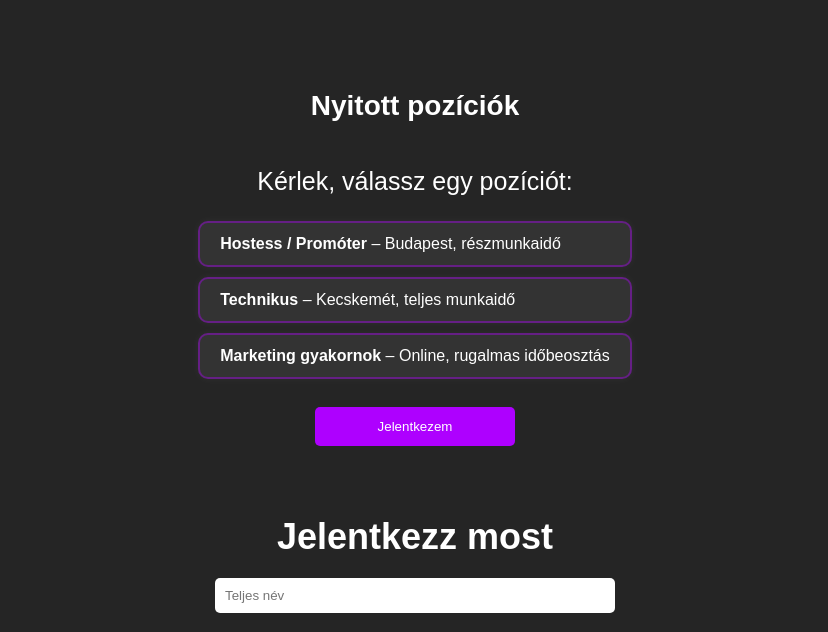
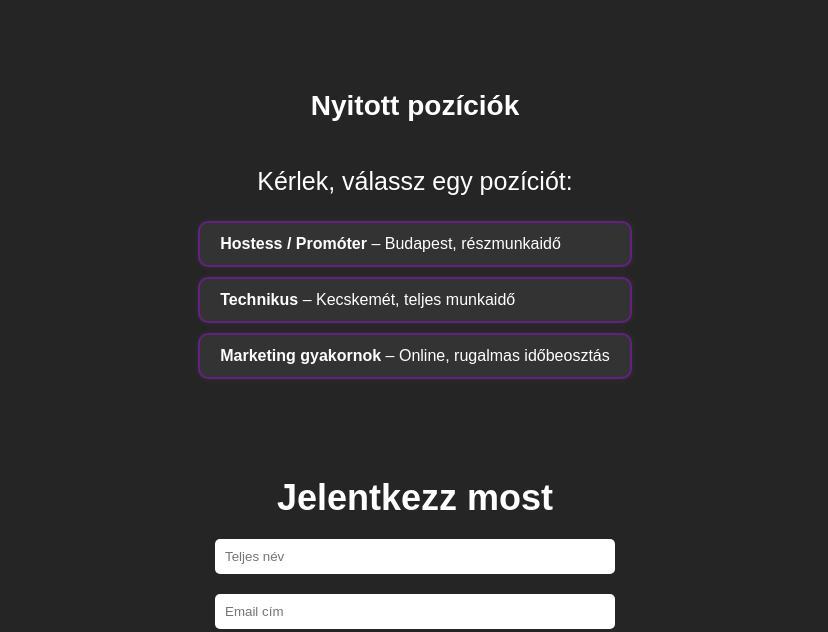
Before and after one commit to MrtnBack/MN-Project, a plain HTML site: page dolgozzvelunk.html in a window 1280 px wide. Shown: the part 401-1033 px from the top of the page, without its empty margins (225-1053 px from the left). Drawn offline with Linux system fonts and the light colour scheme.

Commit message:
Update dolgozzvelunk.html

```diff
--- a/dolgozzvelunk.html
+++ b/dolgozzvelunk.html
@@ -52,7 +52,6 @@
           </div>
 
           <br>
-          <button type="submit">Jelentkezem</button>
         </form>
       </section>
 
```
